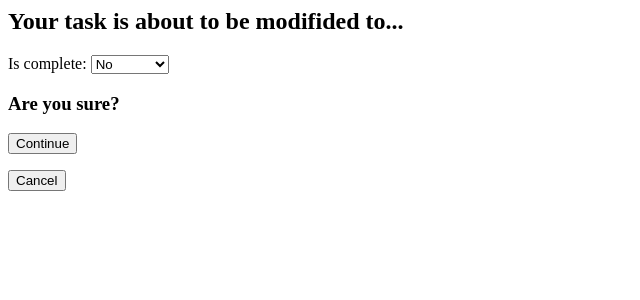
After one commit to StephPoleo/todo_list, a Django app: page /1 in a window 1280 px wide. The commit adds this page. Shown: the top 300 px of the page, without its empty margins (0-640 px from the left). Run offline with Django 4.2, Linux system fonts and the light colour scheme; tables that the repository leaves empty hold one stand-in row (values such as "Sample post").

Commit message:
Calculate the status of a branch

```diff
--- a/todoProject/todoApp/forms.py
+++ b/todoProject/todoApp/forms.py
@@ -5,7 +5,11 @@ from .models import TodoModel
 from rest_framework import serializers
 
 class TodoForm(ModelForm):
-
     class Meta:
         model = TodoModel
         fields = ['id', 'name', 'is_complete', 'parent']
+
+class CheckedForm(ModelForm):
+    class Meta:
+        model = TodoModel
+        fields = ['is_complete']
--- a/todoProject/todoApp/models.py
+++ b/todoProject/todoApp/models.py
@@ -24,13 +24,3 @@ class TodoModel(models.Model):
             parent = self.parent_id
 
         return "{} - {} - (Is Complete: {}) [{}]".format(self.id, self.name, self.is_complete, parent)
-
-    def print_tree(self):
-        stack = [(self, 1)]
-        while stack:
-            current, depth = stack.pop()
-            print("*" * depth, current)
-            for child in current.children.all():
-                stack.append((child, depth + 1))
-
-        return stack
--- a/todoProject/todoApp/templates/index.html
+++ b/todoProject/todoApp/templates/index.html
@@ -1,4 +1,4 @@
-<h1>This is a To Do list</h1>
+<h1>Todo lists </h1>
 
 {% include "todo_list.html" %}
 
--- a/todoProject/todoApp/templates/todo_list.html
+++ b/todoProject/todoApp/templates/todo_list.html
@@ -7,7 +7,8 @@
         {% if object.children %}
 
             <li>
-                {{ object.id }} - {{ object.name }} [{{object.is_complete}}]
+                {{ object.name }}
+                (is Complete:  <a href="{% url 'update_field' object.id %}">{{object.is_complete}}</a>) --
                 <a href="{% url 'update_todo' object.id %}"> Edit </a>
                 <a href="{% url 'delete_todo' object.id %}"> Delete </a>
             </li>
@@ -16,7 +17,8 @@
 
         {% else %}
             <li>
-                {{ object.id }} - {{ object.name }} [{{object.is_complete}}]
+                {{ object.name }}
+                (is Complete:  <a href="{% url 'update_field' object.id %}">{{object.is_complete}}</a>) --
                 <a href="{% url 'update_todo' object.id %}"> Edit </a>
                 <a href="{% url 'delete_todo' object.id %}"> Delete </a>
             </li>
--- /dev/null
+++ b/todoProject/todoApp/templates/update_field.html
@@ -0,0 +1,11 @@
+<h2>Your task is about to be modifided to...</h2>
+<form action="" method=POST>
+    {% csrf_token %}
+    {{ form.as_p }}
+    <h3>Are you sure?</h3>
+    <input type="submit" value="Continue">
+</form>
+<form action="/">
+    {% csrf_token %}
+    <input type="submit" value="Cancel">
+</form>
--- a/todoProject/todoApp/templatetags/custom_tags.py
+++ b/todoProject/todoApp/templatetags/custom_tags.py
@@ -7,7 +7,6 @@ register = template.Library()
 
 @register.filter(name='upper')
 def upper(value):
-  print(value)
   query = TodoModel.objects.all()
   num = []
   for q in query:
@@ -18,5 +17,7 @@ def upper(value):
 def recursive(value):
     query = TodoModel.objects.filter(pk__in=value)
     data = TodoSerializer(query, many = True).data
-    print(data)
+
+    #Implementar por
+
     return {'users': data}
--- a/todoProject/todoApp/urls.py
+++ b/todoProject/todoApp/urls.py
@@ -1,10 +1,11 @@
 from django.urls import path
-from .views import todoView, addTodoView, updateTodo, deleteTodo
+from .views import todoView, addTodoView, updateField, updateTodo, deleteTodo
 from . import views
 
 urlpatterns = [
     path('', todoView, name='home'),
     path('addTodoItem/',addTodoView),
-    path('updateTodoItem/<id>',updateTodo, name='update_todo'),
-    path('deleteTodoItem/<id>',deleteTodo, name='delete_todo'),
+    path('updateTodoItem/<int:id>',updateTodo, name='update_todo'),
+    path('<int:id>',updateField, name='update_field'),
+    path('deleteTodoItem/<int:id>',deleteTodo, name='delete_todo'),
 ]
--- a/todoProject/todoApp/views.py
+++ b/todoProject/todoApp/views.py
@@ -1,3 +1,4 @@
+from dataclasses import field
 from django.shortcuts import render, redirect
 
 from django.http import HttpResponseRedirect
@@ -5,12 +6,34 @@ from django.http import HttpResponseRedirect
 from .serializers import TodoSerializer
 
 from .models import TodoModel
-from .forms import TodoForm
+from .forms import TodoForm, CheckedForm
 
 # Create your views here.
 def todoView(request):
     queryset = TodoModel.objects.all()
+
     data = TodoSerializer(queryset, many = True).data
+
+    status_childs = []
+
+    # Calculate the status of a branch
+    for i in range(len(data)):
+        # If the branch has children, is the only way it can change
+        if(data[i]['children']):
+            for id in data[i]['children']:
+                # We search for the children with their ids, too see if their tasks are complete
+                queryset = TodoModel.objects.get(pk=id)
+                if(queryset.is_complete == None):
+                    queryset.is_complete = False
+
+                status_childs.append(queryset.is_complete)
+
+            # If the children tasks are complete and everything is true, set the parent is_complete to True
+            if(len(status_childs) == (status_childs[0]+status_childs[1])):
+                data[i]['is_complete'] = True
+            else:
+                data[i]['is_complete'] = False
+
     context = {
         'object_list':data,
         'query': queryset
@@ -45,6 +68,25 @@ def updateTodo(request, id):
     }
     return render(request, "update_todo.html", context)
 
+def updateField(request, id):
+    queryset = TodoModel.objects.get(pk=id)
+
+    if(queryset.is_complete):
+        queryset.is_complete=False
+    elif(not queryset.is_complete):
+        queryset.is_complete=True
+
+    form = CheckedForm(request.POST or None, instance=queryset)
+
+    if form.is_valid():
+        form.save()
+        return redirect('home')
+    context = {
+        'todo':queryset,
+        'form':form
+    }
+    return render(request, "update_field.html", context)
+
 def deleteTodo(request, id):
     queryset = TodoModel.objects.get(pk=id)
     queryset.delete()
```
Also changed, not shown: todoProject/todoApp/serializers.py (+13 -0 lines).
